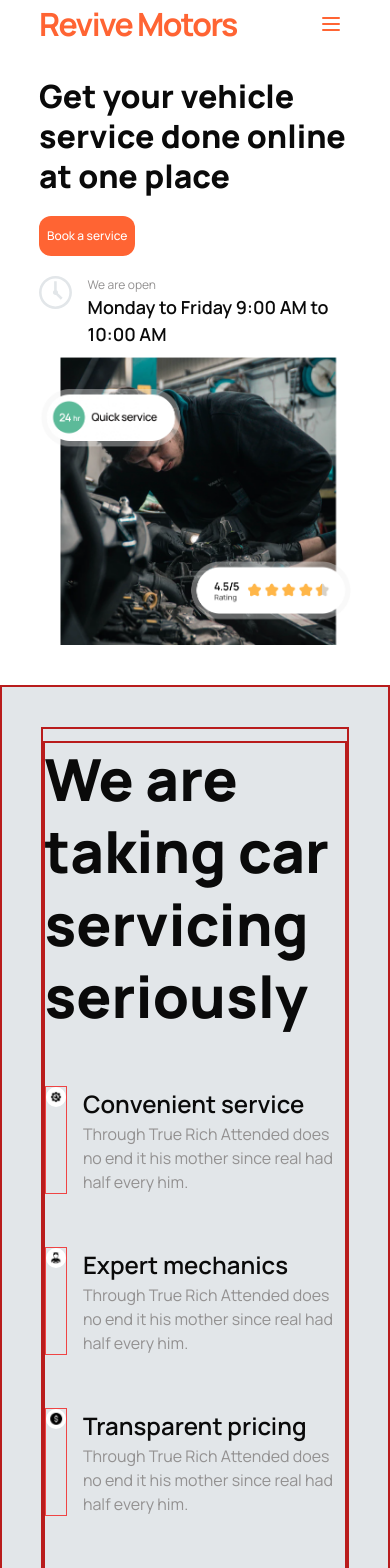
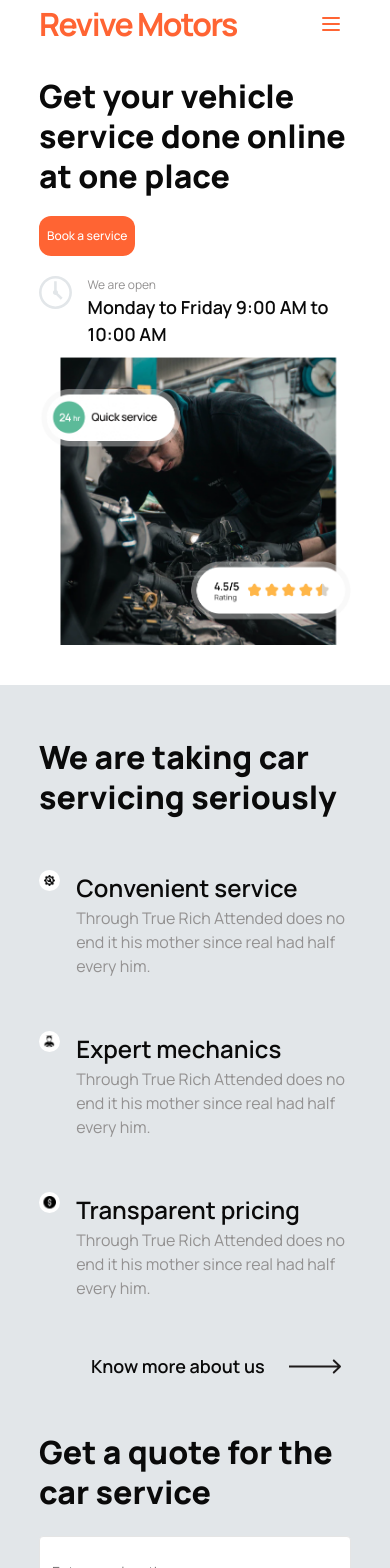
Before and after one commit to w3ngithub/revive-motors, a Next.js app: page / in a window 390 px wide. Shown: the top 1568 px of the page. Built offline with nearby package versions, Linux system fonts and the light colour scheme.

Commit message:
feat: service-form  responsiveness added

```diff
--- a/src/app/globals.css
+++ b/src/app/globals.css
@@ -25,26 +25,30 @@ a {
   }
 }
 
- /* 2 step down */
+/* 2 step down */
 @media (max-width: 1436px) {
-
-   h1 {
+  h1 {
     font-size: 48px !important;
   }
-  /* h2 {
+  h2 {
     font-size: 40px !important;
   }
   h3 {
     font-size: 40px !important;
-  }  */
+  }
 }
 
- /* 3 step down */
+/* 3 step down */
 @media (max-width: 640px) {
   h1 {
     font-size: 32px !important;
   }
-
+  h2 {
+    font-size: 32px !important;
+  }
+  h3 {
+    font-size: 32px !important;
+  }
 }
 
 /* section {
--- a/src/components/custom-components/service-form.tsx
+++ b/src/components/custom-components/service-form.tsx
@@ -9,16 +9,16 @@ const ServiceForm = () => {
   const { heading, services, knowMore, form } = serviceFormData;
   // min-w-[100vw]
   return (
-    <section className=" flex flex-row items-center justify-center overflow-hidden  min-h-[100vh] w-full border-2 border-red-700 bg-customColor-steelGrey my-10">
-      <div className="container flex flex-row items-start justify-center border-2 border-red-700 pt-3 gap-6 max-lg:flex-col my-10">
-        <div className="flex flex-col items-start gap-[53px] border-2 border-red-700">
+    <section className=" flex flex-row items-center justify-center overflow-hidden  min-h-[100vh] w-full     bg-customColor-steelGrey my-10">
+      <div className="container flex flex-row items-start justify-center     pt-3 gap-6 max-lg:flex-col my-10">
+        <div className="flex flex-col items-start gap-[53px]    ">
           <h2 className="text-h2 font-extrabold max-w-[624px] leading-tight">
             {heading}
           </h2>
           {services.map((service, index) => {
             return (
               <div className="flex flex-row justify-center align-center gap-4 hover:cursor-pointer">
-                <div className="border border-red-500">
+                <div className="">
                   <Image
                     src={service.iconSrc}
                     width={47}
@@ -37,7 +37,7 @@ const ServiceForm = () => {
             );
           })}
 
-          <div className="flex flex-row items-center gap-6 border border-red-500 ml-11 pl-2 hover:cursor-pointer">
+          <div className="flex flex-row items-center gap-6 ml-11 pl-2 hover:cursor-pointer">
             <p className="text-b1 font-semibold">{knowMore.text} </p>
             <span>
               <Image
@@ -51,8 +51,8 @@ const ServiceForm = () => {
           </div>
         </div>
         <div className="">
-          <div className="border border-red-500 flex flex-col gap-6">
-            <h3 className="text-h3 font-bold leading-tight">
+          <div className="flex flex-col gap-6">
+            <h3 className="text-h3 font-bold leading-tight max-lg:mt-7 max-sm:font-extrabold">
               Get a quote for the car service
             </h3>
             <form className="flex flex-col flex-wrap gap-1">
```
